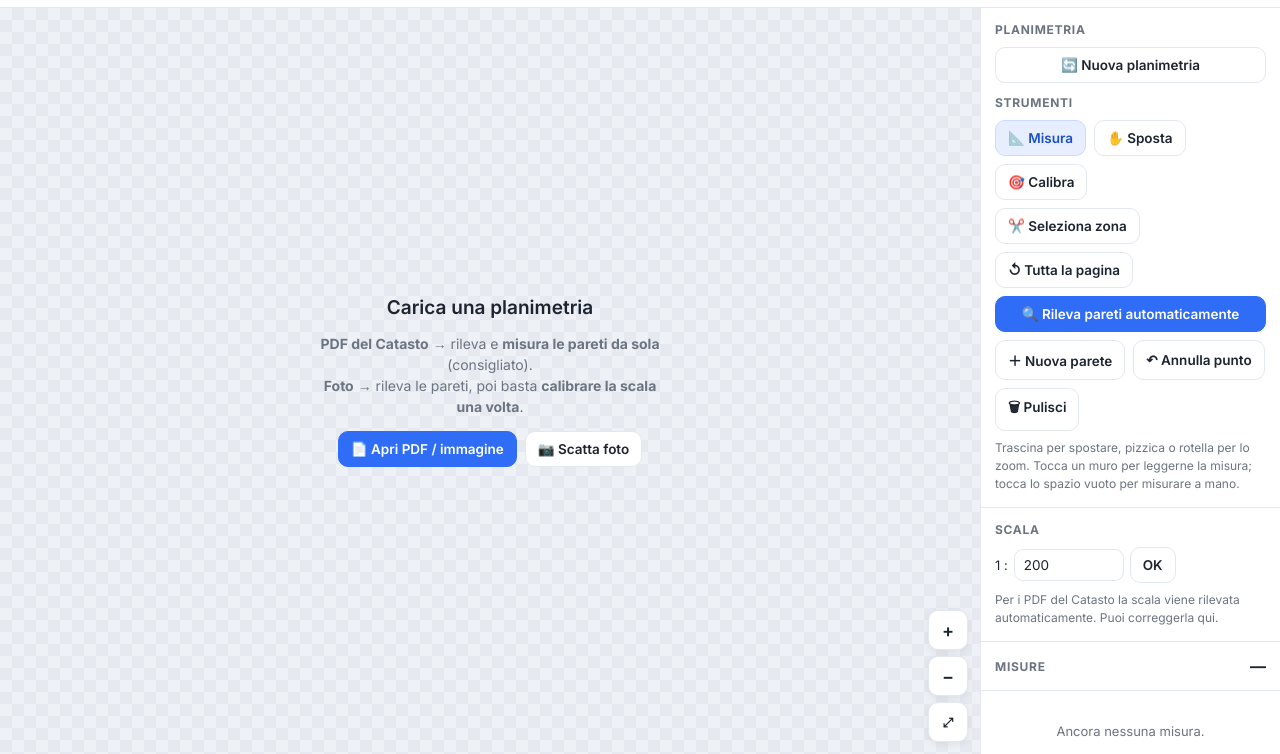
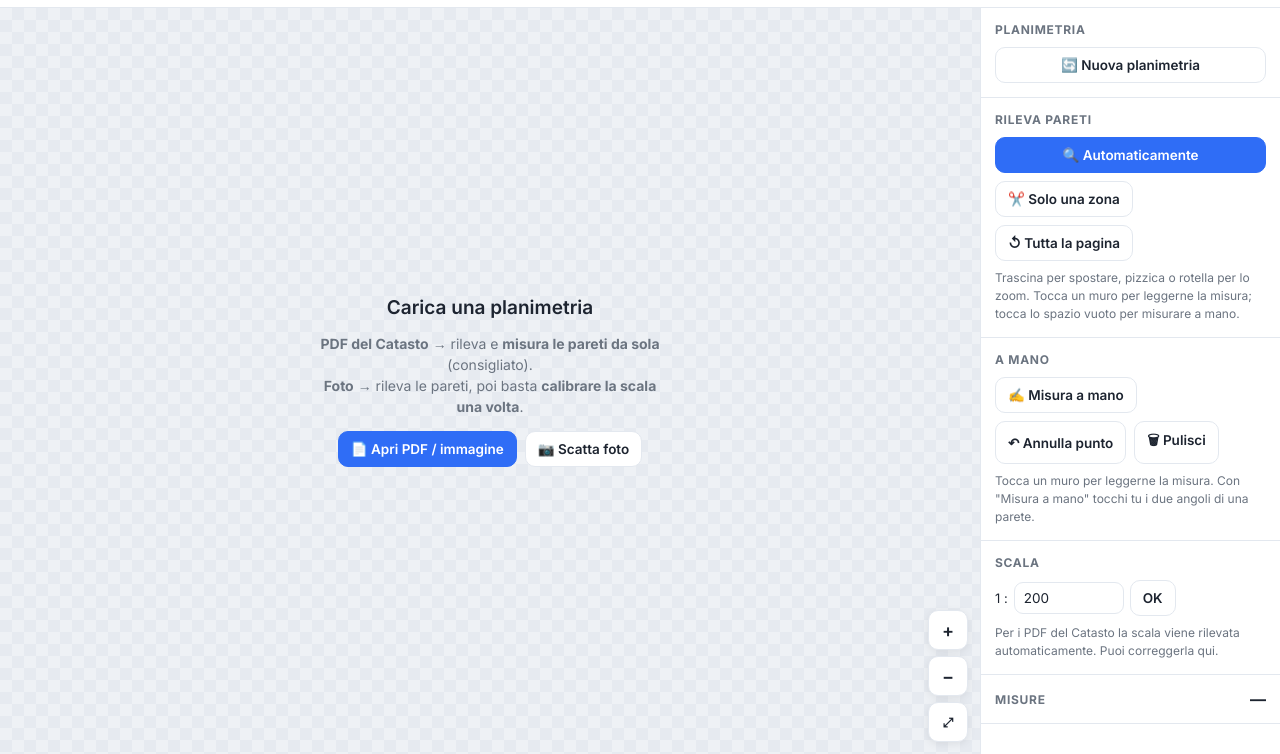
Before and after one commit to putignanoolga-cloud/piano-2.0, a plain HTML site: page index.html in a window 1280 px wide. Shown: the part 46-800 px from the top of the page. Drawn offline with Linux system fonts and the light colour scheme.

Commit message:
Simplify UI into clear sections; remove Sposta (drag pans) and Calibra button
- Group tools: PLANIMETRIA (new plan), RILEVA PARETI (auto / zone / whole page),
  A MANO (manual measure / undo / clear)
- Remove the Sposta button (dragging already pans) and the always-on Calibra
  button; a contextual 'Imposta la scala' appears only for photos without a scale

Co-Authored-By: Claude Opus 4.8 <noreply@anthropic.com>
Claude-Session: https://claude.ai/code/session_01CBntGcrx1HNpWGahdM7atC

```diff
--- a/index.html
+++ b/index.html
@@ -174,24 +174,31 @@
   <aside>
     <div class="panel-sec">
       <h3>Planimetria</h3>
-      <button id="loadNew" style="width:100%; justify-content:center; margin-bottom:12px">🔄 Nuova planimetria</button>
-      <h3>Strumenti</h3>
-      <div class="btnrow">
-        <button id="toolMeasure" class="on">📐 Misura</button>
-        <button id="toolPan">✋ Sposta</button>
-        <button id="toolCalib">🎯 Calibra</button>
-      </div>
+      <button id="loadNew" style="width:100%; justify-content:center">🔄 Nuova planimetria</button>
+    </div>
+
+    <div class="panel-sec">
+      <h3>Rileva pareti</h3>
+      <button id="autoDetect" class="primary" style="width:100%; justify-content:center">🔍 Automaticamente</button>
       <div class="btnrow" style="margin-top:8px">
-        <button id="toolCrop">✂️ Seleziona zona</button>
+        <button id="toolCrop">✂️ Solo una zona</button>
         <button id="cropReset" class="ghost">↺ Tutta la pagina</button>
       </div>
-      <button id="autoDetect" class="primary" style="width:100%; margin-top:8px; justify-content:center">🔍 Rileva pareti automaticamente</button>
-      <div class="btnrow" style="margin-top:8px">
-        <button id="newWall">＋ Nuova parete</button>
+      <div class="hint" id="toolHint">Carica una planimetria: i muri vengono rilevati da soli. Trascina per spostare, pizzica/rotella per lo zoom.</div>
+      <div id="calibBox" style="display:none; margin-top:10px">
+        <button id="calibBtn" style="width:100%; justify-content:center; background:#fff4e6; border-color:#f0c98a; color:#92560a">🎯 Imposta la scala (foto)</button>
+        <div class="hint">Questa è una foto: tocca due punti a distanza nota per dare la scala e vedere le misure.</div>
+      </div>
+    </div>
+
+    <div class="panel-sec">
+      <h3>A mano</h3>
+      <div class="btnrow">
+        <button id="newWall">✍️ Misura a mano</button>
         <button id="undoPt" class="ghost">↶ Annulla punto</button>
         <button id="clearAll" class="ghost">🗑 Pulisci</button>
       </div>
-      <div class="hint" id="toolHint">Tocca i vertici consecutivi di una parete. Ogni tratto mostra la misura. "Nuova parete" inizia una misura separata.</div>
+      <div class="hint">Tocca un muro per leggerne la misura. Con "Misura a mano" tocchi tu i due angoli di una parete.</div>
     </div>
 
     <div class="panel-sec">
@@ -426,6 +433,8 @@
   // ---------- scale badge ----------
   function updateBadge(){
     const b=$("scaleBadge");
+    // show the "set scale" button only when a plan is loaded but has no scale (photos)
+    $("calibBox").style.display = (base && mmPerPixel==null) ? "block" : "none";
     if(!base){ b.className="scalebadge"; b.innerHTML="<span>Nessun file</span>"; return; }
     if(mmPerPixel==null){ b.className="scalebadge"; b.innerHTML="<span>⚠ Scala da calibrare</span>"; return; }
     b.className="scalebadge active";
@@ -956,9 +965,6 @@
   // ---------- tool buttons ----------
   function setMode(m){
     mode=m;
-    $("toolMeasure").classList.toggle("on",m==="measure");
-    $("toolPan").classList.toggle("on",m==="pan");
-    $("toolCalib").classList.toggle("on",m==="calibrate");
     $("toolCrop").classList.toggle("on",m==="crop");
     const hints={
       measure:'Trascina per spostare, pizzica o rotella per lo zoom. Tocca un muro per leggerne la misura; tocca lo spazio vuoto per misurare a mano.',
@@ -966,17 +972,15 @@
       calibrate:"Tocca due punti a distanza nota (es. due crocini blu), poi inserisci la distanza reale.",
       crop:"Disegna un riquadro attorno alla SOLA planimetria (trascina da un angolo all'altro). Rileverò i muri solo lì dentro."
     };
-    $("toolHint").textContent=hints[m];
+    $("toolHint").textContent=hints[m]||hints.measure;
     if(m==="calibrate"){ calibPts=[]; $("calibPts").textContent="Punti selezionati: 0 / 2"; }
     draw();
   }
-  $("toolMeasure").onclick=()=>setMode("measure");
-  $("toolPan").onclick=()=>setMode("pan");
-  $("toolCalib").onclick=()=>{ if(!base){toast("Carica prima una planimetria");return;} setMode("calibrate"); };
+  $("calibBtn").onclick=()=>{ if(!base){toast("Carica prima una planimetria");return;} setMode("calibrate"); };
   $("toolCrop").onclick=()=>{ if(!base){toast("Carica prima una planimetria");return;} setMode("crop"); };
   $("cropReset").onclick=()=>{ cropRect=null; runAutoDetect(); toast("Analizzo tutta la pagina"); };
   $("autoDetect").onclick=()=>runAutoDetect();
-  $("newWall").onclick=newWall;
+  $("newWall").onclick=()=>{ setMode("measure"); newWall(); toast("Tocca i due angoli della parete"); };
   $("undoPt").onclick=undoPoint;
   $("clearAll").onclick=()=>{ clearMeasures(); toast("Misure cancellate"); };
 
```
